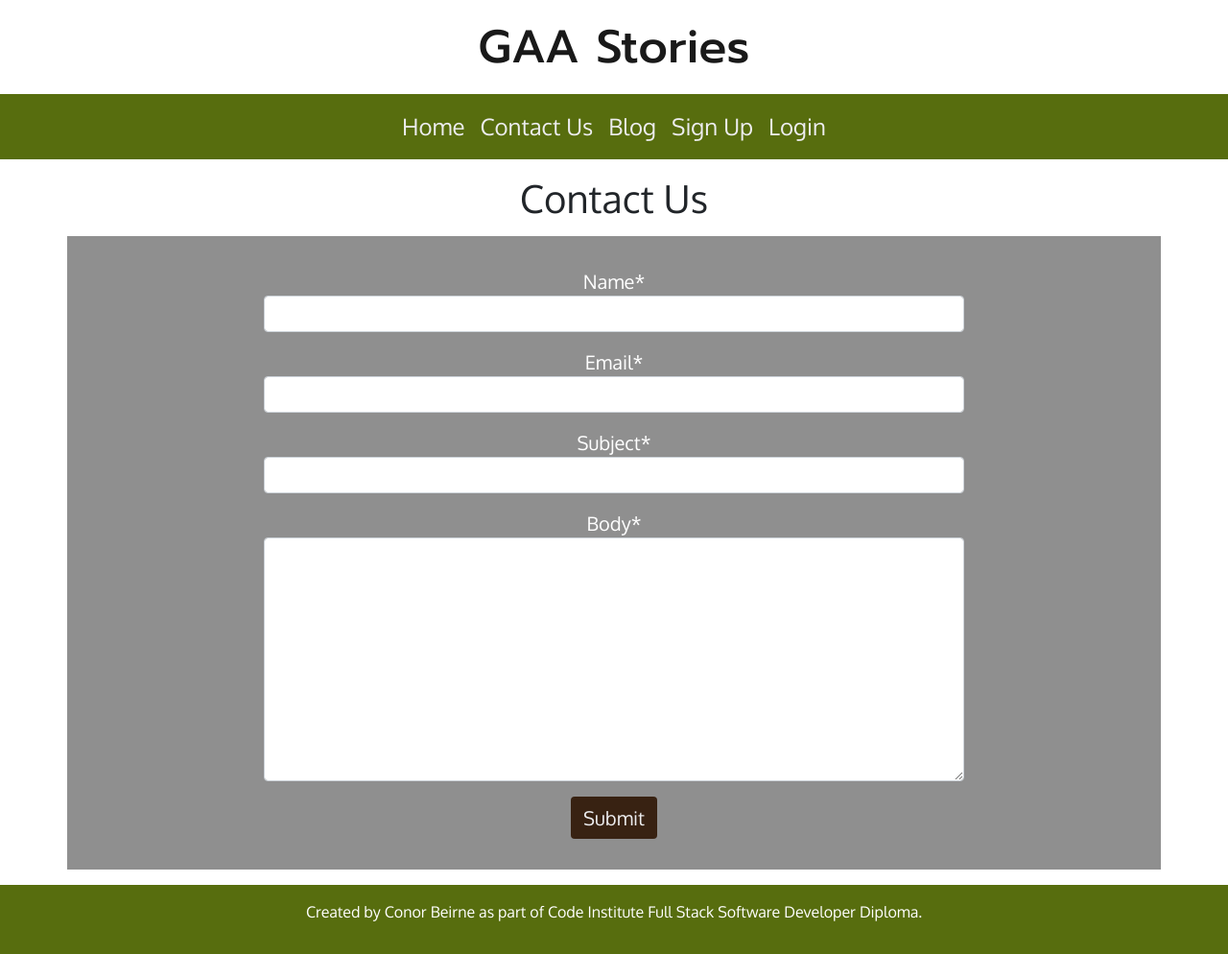
After one commit to conor-b1995/p4-GAAStories, a Django app: page /contact_us/ in a window 1280 px wide. The commit adds this page. Shown: the whole page at 96% size. Run offline with Django 3.2, Linux system fonts and the light colour scheme; some libraries are stand-ins or nearby versions.

Commit message:
Add: the new model for contacting the site owner. And add the MVT for the contact us page to work

```diff
--- a/blog/forms.py
+++ b/blog/forms.py
@@ -1,8 +1,9 @@
-from .models import Comment, Post
+from .models import Comment, Post, ContactUs
 from django import forms
 
 
 class CommentForm(forms.ModelForm):
+
     class Meta:
         model = Comment
         fields = ('body',)
@@ -18,3 +19,10 @@ class PostForm(forms.ModelForm):
             'excerpt',
             'featured_image',
         )
+
+
+class ContactForm(forms.ModelForm):
+
+    class Meta:
+        model = ContactUs
+        fields = '__all__'
--- a/blog/models.py
+++ b/blog/models.py
@@ -54,3 +54,14 @@ class Comment(models.Model):
 
     def __str__(self):
         return f'Comment {self.body} by {self.name}'
+
+
+class ContactUs(models.Model):
+
+    name = models.CharField(max_length=80)
+    email = models.EmailField()
+    subject = models.CharField(max_length=200)
+    body = models.TextField()
+
+    def __str__(self):
+        return f'Received from {self.name}.'
--- a/blog/urls.py
+++ b/blog/urls.py
@@ -6,6 +6,7 @@ urlpatterns = [
     path('', views.PostList.as_view(), name='home'),
     path('add_post/', views.AddPost.as_view(), name='add_post'),
     path('blog_posts/', views.BlogPosts.as_view(), name='blog_posts'),
+    path('contact_us/', views.Contact.as_view(), name='contact_us'),
 
     path('<slug:slug>/', views.PostDetail.as_view(), name='post_detail'),
     path('like/<slug:slug>', views.PostLike.as_view(), name='post_like'),
--- a/blog/views.py
+++ b/blog/views.py
@@ -1,8 +1,8 @@
 from django.shortcuts import render, get_object_or_404, reverse, redirect
-from django.views.generic import ListView, View, UpdateView, DeleteView
+from django.views.generic import ListView, View, UpdateView, DeleteView, FormView
 from django.http import HttpResponseRedirect
 from .models import Post
-from .forms import CommentForm, PostForm
+from .forms import CommentForm, PostForm, ContactForm
 from django.contrib import messages
 
 
@@ -130,3 +130,21 @@ class BlogPosts(ListView):
     queryset = Post.objects.filter(status=1).order_by('-created_date')
     template_name = 'blog_posts.html'
     paginate_by = 6
+
+
+class Contact(FormView):
+
+    template_name = 'contact_us.html'
+    form_class = ContactForm
+    success_url = '/'
+
+    def post(self, request):
+        if request.method == 'POST':
+            form = ContactForm(request.POST)
+        if form.is_valid():
+            form.save()
+            messages.success(request, 'Thank you! Your message has been sent.')
+            return redirect('home')
+        else:
+            messages.error(request, 'This is not a valid form')
+            return redirect('home')
--- a/templates/base.html
+++ b/templates/base.html
@@ -54,7 +54,7 @@
                     <a class="nav-link active home-link" aria-current="page" href="{% url 'home' %}">Home</a>
                 </li>
                 <li class="nav-item">
-                    <a class="nav-link contact-link" aria-current="page" href="#">Contact
+                    <a class="nav-link contact-link" aria-current="page" href="{% url 'contact_us' %}">Contact
                         Us</a>
                 </li>
                 <li class="nav-item">
--- /dev/null
+++ b/templates/contact_us.html
@@ -0,0 +1,40 @@
+{% extends 'base.html' %}
+
+{% block title %} Contact Us {% endblock %}
+
+{% block content %}
+
+{% load crispy_forms_tags %}
+
+<div>
+    <h1 class="text-center mt-3">Contact Us</h1>
+</div>
+
+<div class="container mb-3 mt-3">
+    <div class="row">
+
+        <form method="post" class="text-center fs-5 white-text transparent p-3">
+            {% csrf_token %}
+            <div class="row">
+                <div class="col-md-8 col-sm-10 col mt-3 offset-md-2 offset-sm-1">
+                    {{form.name|as_crispy_field}}
+                </div>
+                <div class="col-md-8 col-sm-10 mt-3 offset-md-2 offset-sm-1">
+                    {{form.email|as_crispy_field}}
+                </div>
+            </div>
+            <div class="row">
+                <div class="col-md-8 col-sm-10 mt-3 offset-md-2 offset-sm-1">
+                    {{form.subject|as_crispy_field}}
+                </div>
+                <div class="col-md-8 col-sm-10 mt-3 offset-md-2 offset-sm-1">
+                    {{form.body|as_crispy_field}}
+                </div>
+            </div>
+            <button type="submit" class="btn mt-3 mb-3 fs-5" id="post-btn">Submit</button>
+        </form>
+    </div>
+
+</div>
+
+{% endblock %}
```
Also changed, not shown: blog/admin.py (+9 -1 lines), blog/migrations/0002_contactus.py (added).
